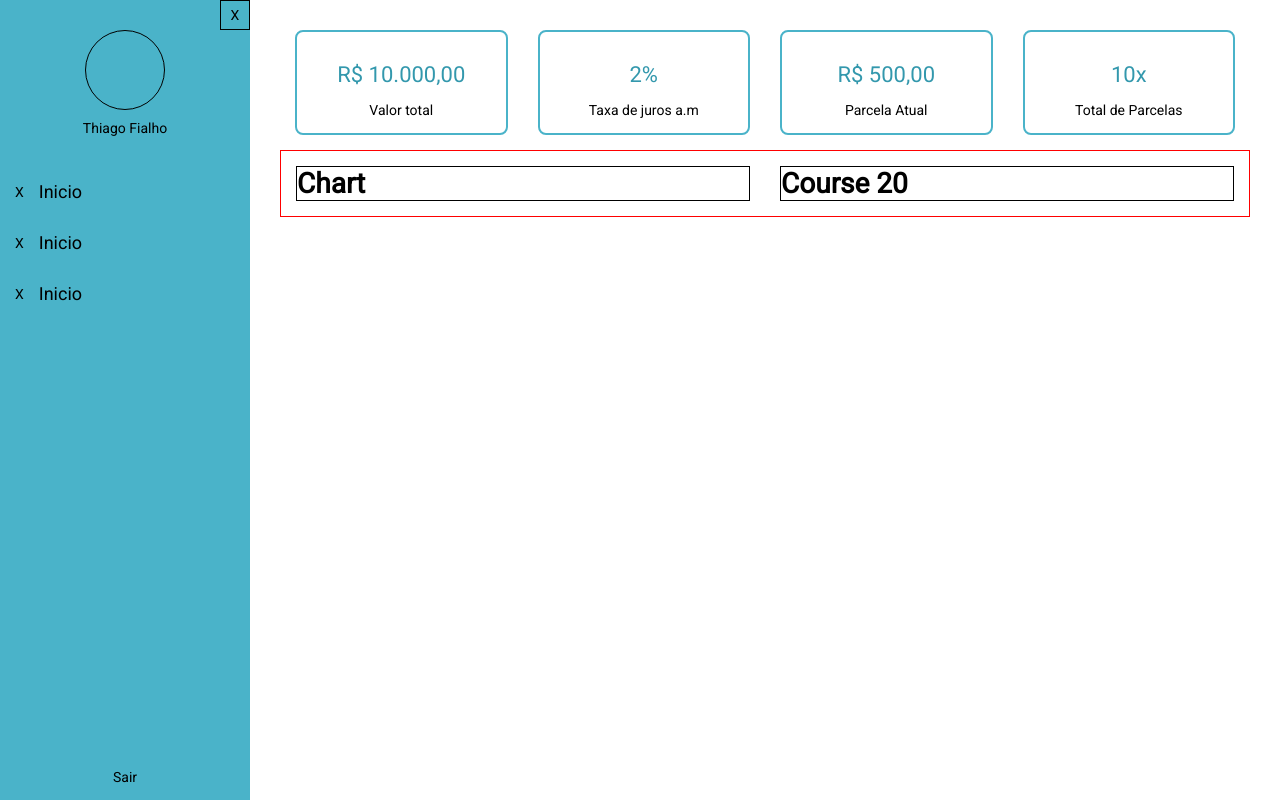
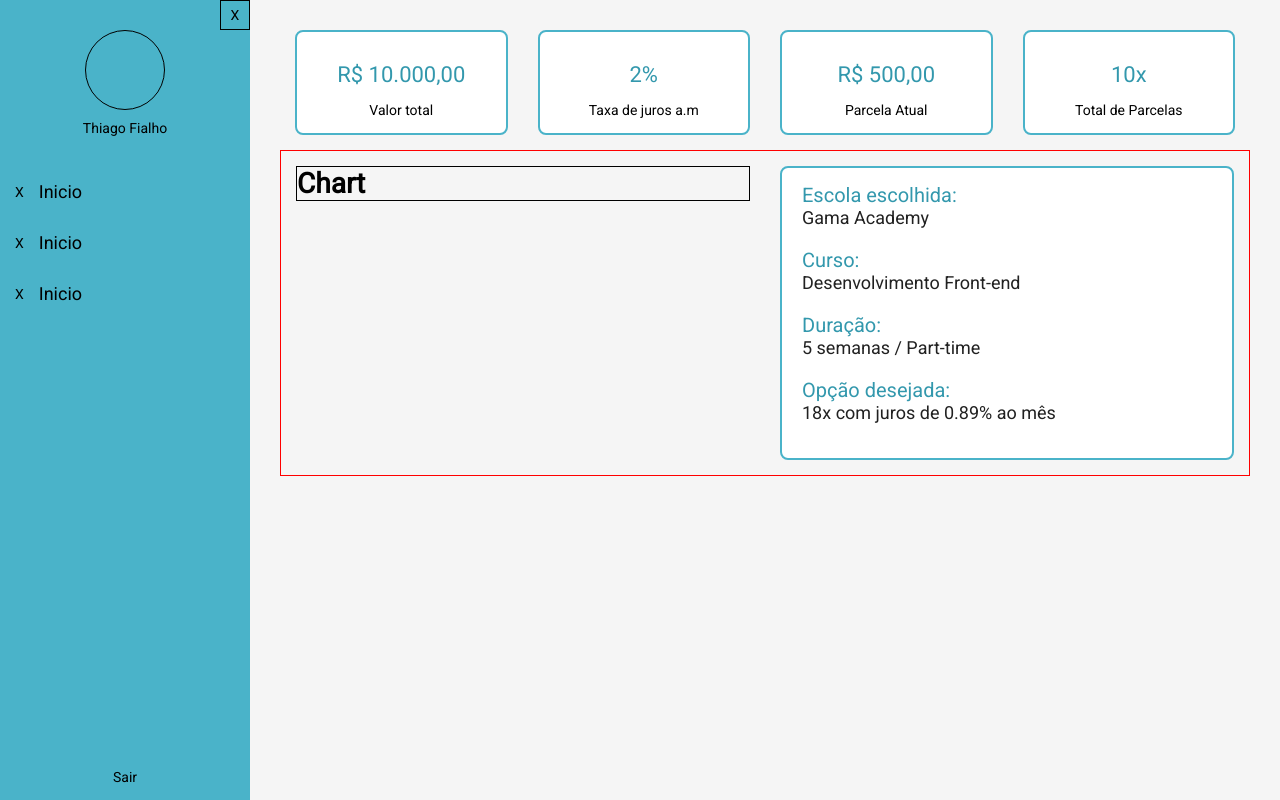
Before and after one commit to Thiago-F/Challenger-Provi, a React (Create React App) app: page / in a window 1280 px wide. Built offline with nearby package versions, Linux system fonts and the light colour scheme; the HTML template or start-up script is replaced by a standard one.

Commit message:
box info

```diff
--- a/src/components/BoxCourse/index.js
+++ b/src/components/BoxCourse/index.js
@@ -6,7 +6,22 @@ export default function BoxCourse({ width }) {
   return (
     <Container widthSize={width}>
       <Content>
-        <h1>Course 20</h1>
+        <div className="row">
+          <div className="name">Escola escolhida:</div>
+          <div className="text">Gama Academy</div>
+        </div>
+        <div className="row">
+          <div className="name">Curso:</div>
+          <div className="text">Desenvolvimento Front-end</div>
+        </div>
+        <div className="row">
+          <div className="name">Duração:</div>
+          <div className="text">5 semanas / Part-time</div>
+        </div>
+        <div className="row">
+          <div className="name">Opção desejada:</div>
+          <div className="text">18x com juros de 0.89% ao mês</div>
+        </div>
       </Content>
     </Container>
   );
--- a/src/components/BoxCourse/styles.js
+++ b/src/components/BoxCourse/styles.js
@@ -1,4 +1,5 @@
 import styled from 'styled-components';
+import { darken } from 'polished';
 
 export const Container = styled.div`
   padding: 15px;
@@ -6,5 +7,20 @@ export const Container = styled.div`
 `;
 
 export const Content = styled.div`
-  border: 1px solid black;
+  border: 2px solid rgb(74, 179, 201);
+  background-color: #fff;
+  padding: 15px 20px;
+  border-radius: 8px;
+
+  .row {
+    margin-bottom: 20px;
+    .name {
+      font-size: 20px;
+      color: ${darken(0.1, 'rgb(74, 179, 201)')};
+    }
+    .text {
+      font-size: 18px;
+      color: #212121;
+    }
+  }
 `;
--- a/src/components/BoxInformation/styles.js
+++ b/src/components/BoxInformation/styles.js
@@ -3,6 +3,7 @@ import { darken } from 'polished';
 
 export const Container = styled.div`
   border: 2px solid rgb(74, 179, 201);
+  background-color: #fff;
   padding: 15px 20px;
   border-radius: 8px;
   width: ${({ widthSize }) => widthSize || 'auto'};
--- a/src/pages/Home/styles.js
+++ b/src/pages/Home/styles.js
@@ -7,6 +7,7 @@ export const Content = styled.div`
   padding: 30px;
   width: 100%;
   height: 100vh;
+  background-color: #f5f5f5;
 
   .box-container {
     display: flex;
```
